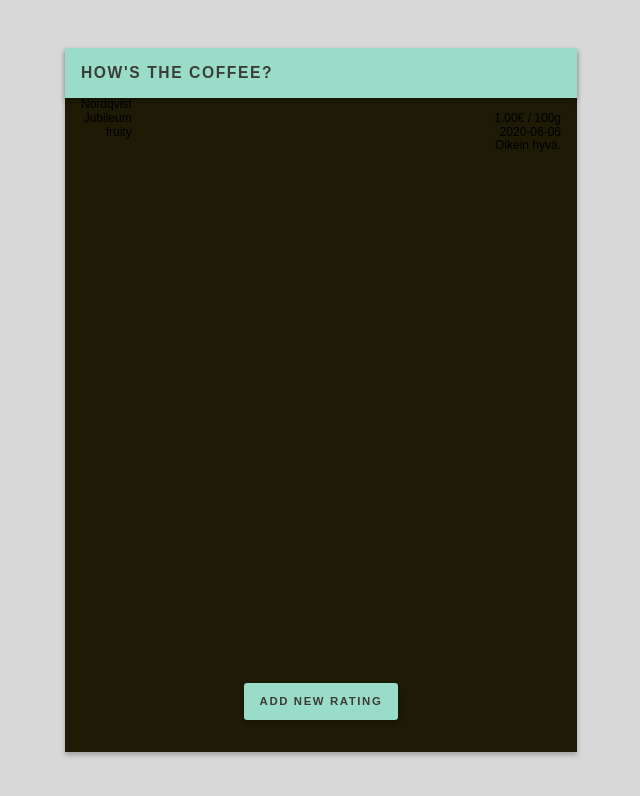
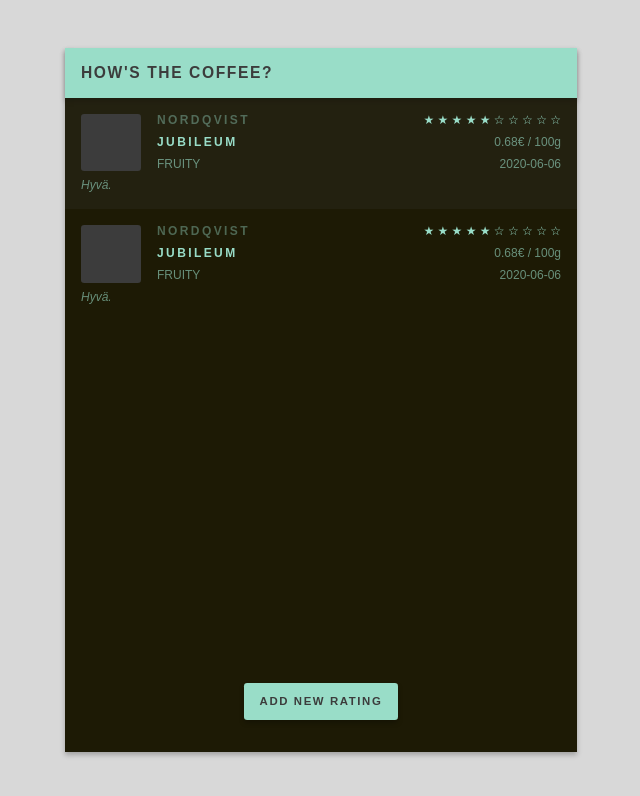
Before and after one commit to marinp1/coffee-rating-app, a React (Create React App) app: page / in a window 1280 px wide. Shown: the top 796 px of the page, without its empty margins (319-959 px from the left). Built offline with nearby package versions, Linux system fonts and the light colour scheme.

Commit message:
Style ratings

```diff
--- a/src/features/Ratings/RatingBlock.module.scss
+++ b/src/features/Ratings/RatingBlock.module.scss
@@ -1,45 +1,69 @@
-.rating {
+.rating-block {
   display: grid;
   grid-template-rows: 1fr 1fr 1fr 1fr;
   grid-template-columns: auto auto 1fr;
+  gap: 0.5rem;
   grid-template-areas:
     'img manufacturer rating'
     'img name price'
     'img notes date'
     'description description description';
+  color: var(--color-theme-text-on-dark);
+  padding: 1rem;
 }
 
 .img {
   grid-area: img;
+  height: 100%;
+  width: 60px;
+  position: relative;
+  background: var(--color-theme-secondary);
+  border-radius: var(--app-border-radius);
+  margin-right: 0.5rem;
 }
 
 .manufacturer {
   grid-area: manufacturer;
+  text-transform: uppercase;
+  font-weight: bold;
+  color: var(--color-theme-text-on-dark-40);
+  letter-spacing: 0.15rem;
 }
 
 .rating {
   grid-area: rating;
   text-align: right;
+  color: var(--color-theme-text-on-dark);
 }
 
 .name {
   grid-area: name;
+  text-transform: uppercase;
+  font-weight: bold;
+  color: var(--color-theme-text-on-dark);
+  letter-spacing: 0.15rem;
 }
 
 .price {
   grid-area: price;
   text-align: right;
+  color: var(--color-theme-text-on-dark-60);
 }
 
 .notes {
   grid-area: notes;
+  text-transform: uppercase;
+  font-weight: lighter;
+  color: var(--color-theme-text-on-dark-60);
 }
 
 .date {
   grid-area: date;
   text-align: right;
+  color: var(--color-theme-text-on-dark-60);
 }
 
 .description {
   grid-area: description;
+  color: var(--color-theme-text-on-dark-60);
 }
--- a/src/features/Ratings/RatingBlock.tsx
+++ b/src/features/Ratings/RatingBlock.tsx
@@ -2,16 +2,48 @@
 
 import styles from './RatingBlock.module.scss';
 
-const RatingBlock: React.FC<{}> = () => {
+export interface CoffeeRating {
+  manufacturer: string;
+  rating: number;
+  name: string;
+  bagPrice: number;
+  bagWeight: number;
+  notes: string[];
+  date: string;
+  description: string;
+}
+
+const RatingBlock: React.FC<CoffeeRating> = ({
+  manufacturer,
+  rating,
+  name,
+  bagPrice,
+  bagWeight,
+  notes,
+  date,
+  description,
+}) => {
+  const stars = [...new Array(10)]
+    .map((val, ind) => (rating > ind ? '★' : '☆'))
+    .join(' ');
+
+  const price = String((bagPrice / bagWeight).toFixed(2));
+
   return (
-    <div className={styles.rating}>
-      <div className={styles.img} />
-      <div className={styles.manufacturer}>Nordqvist</div>
-      <div className={styles.name}>Jubileum</div>
-      <div className={styles.price}>1.00€ / 100g</div>
-      <div className={styles.notes}>fruity</div>
-      <div className={styles.date}>2020-06-06</div>
-      <div className={styles.description}>Oikein hyvä.</div>
+    <div
+      className={styles['rating-block']}
+      key={`${date}-${manufacturer}-${name}`}
+    >
+      <div className={styles.img}></div>
+      <div className={styles.manufacturer}>{manufacturer}</div>
+      <div className={styles.rating}>{stars}</div>
+      <div className={styles.name}>{name}</div>
+      <div className={styles.price}>{price}€ / 100g</div>
+      <div className={styles.notes}>{notes}</div>
+      <div className={styles.date}>{date}</div>
+      <div className={styles.description}>
+        <i>{description}</i>
+      </div>
     </div>
   );
 };
--- a/src/features/Ratings/Ratings.module.scss
+++ b/src/features/Ratings/Ratings.module.scss
@@ -16,3 +16,14 @@
     bottom: 5rem;
   }
 }
+
+.ratings {
+  margin-left: calc(var(--app-padding) * -1);
+  margin-right: calc(var(--app-padding) * -1);
+  > div:nth-of-type(2n) {
+    background: var(--color-theme-background);
+  }
+  > div:nth-of-type(2n + 1) {
+    background: var(--color-theme-secondary-accent);
+  }
+}
--- a/src/features/Ratings/index.tsx
+++ b/src/features/Ratings/index.tsx
@@ -3,12 +3,35 @@
 
 import {Button} from '../../components/Button';
 
-import {RatingBlock} from './RatingBlock';
+import {RatingBlock, CoffeeRating} from './RatingBlock';
+
+const coffeeRatings: CoffeeRating[] = [
+  {
+    manufacturer: 'Nordqvist',
+    rating: 5,
+    name: 'Jubileum',
+    bagPrice: 339,
+    bagWeight: 500,
+    notes: ['fruity'],
+    date: '2020-06-06',
+    description: 'Hyvä.',
+  },
+  {
+    manufacturer: 'Nordqvist',
+    rating: 5,
+    name: 'Jubileum',
+    bagPrice: 339,
+    bagWeight: 500,
+    notes: ['fruity'],
+    date: '2020-06-06',
+    description: 'Hyvä.',
+  },
+];
 
 const Ratings: React.FC<{}> = () => {
   return (
     <div>
-      <RatingBlock />
+      <div className={styles['ratings']}>{coffeeRatings.map(RatingBlock)}</div>
       <div className={styles['new-rating']}>
         <Button>Add new rating</Button>
       </div>
```
